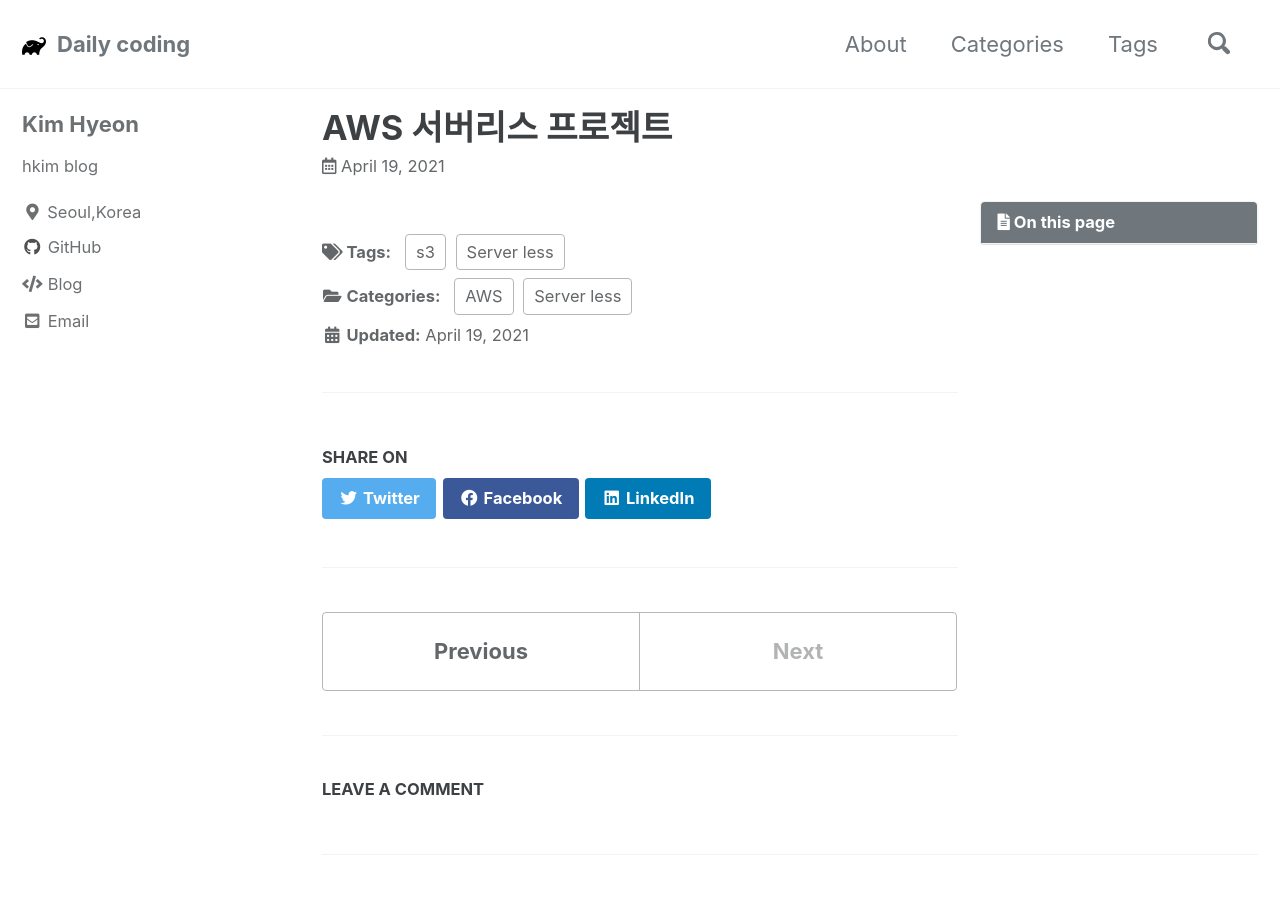
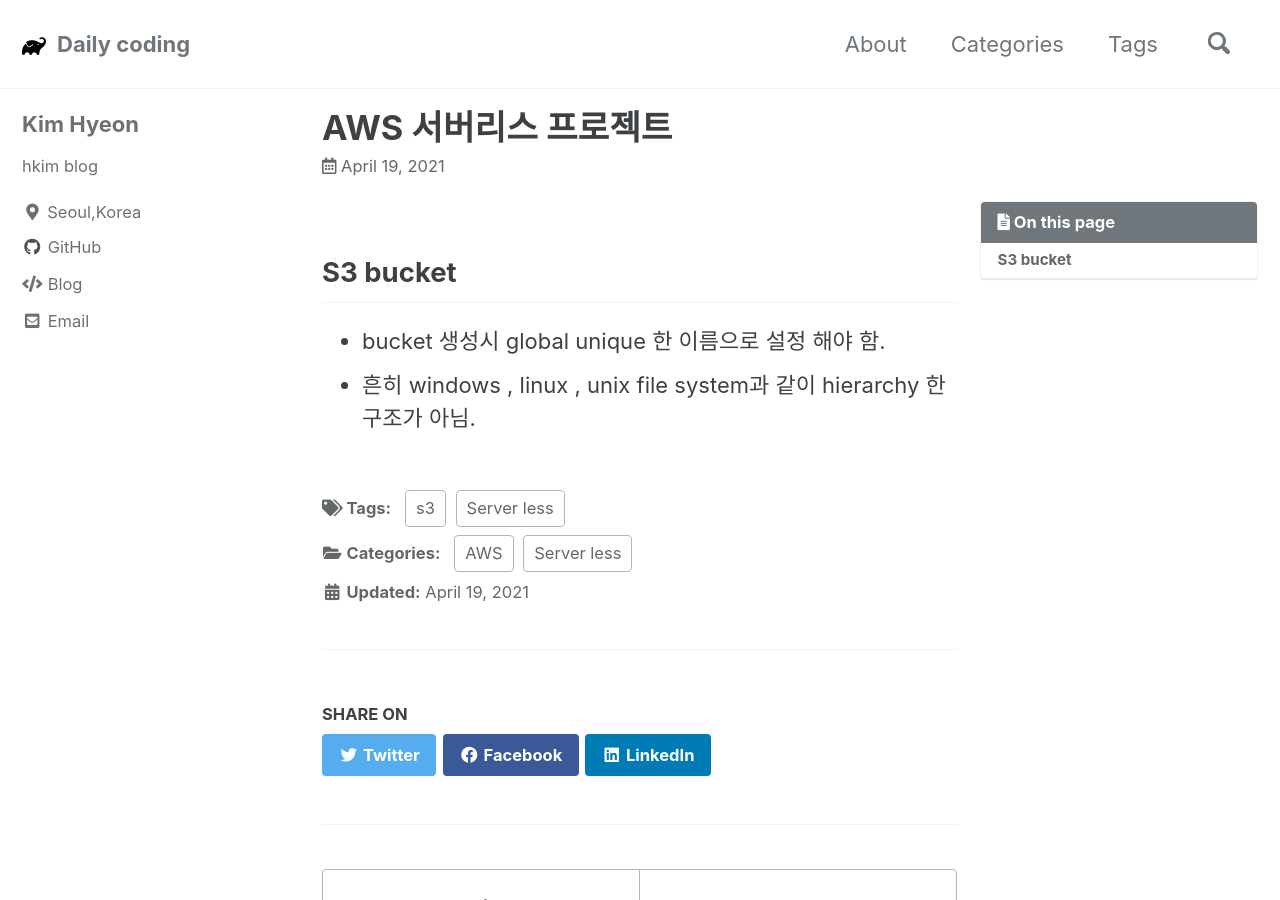
Before and after one commit to hyeonkimmm/hyeonkimmm.github.io, a Jekyll site: the page built from _posts/2021-04-19-aws_serverless_project_04.md, in a window 1280 px wide and 900 px high. Built offline with Jekyll 4.4.1, drawn with Linux system fonts in a browser that asks for light colours; cached includes are drawn as plain includes; comment, search, counter and statistics services are not loaded.

Commit message:
Update 2021-04-19-aws_serverless_project_04.md

```diff
--- a/_posts/2021-04-19-aws_serverless_project_04.md
+++ b/_posts/2021-04-19-aws_serverless_project_04.md
@@ -9,3 +9,6 @@
 toc : true
 published : true
 ---
+## S3 bucket
+- bucket 생성시 global unique 한 이름으로 설정 해야 함.
+- 흔히 windows , linux , unix file system과 같이 hierarchy 한 구조가 아님.
```
